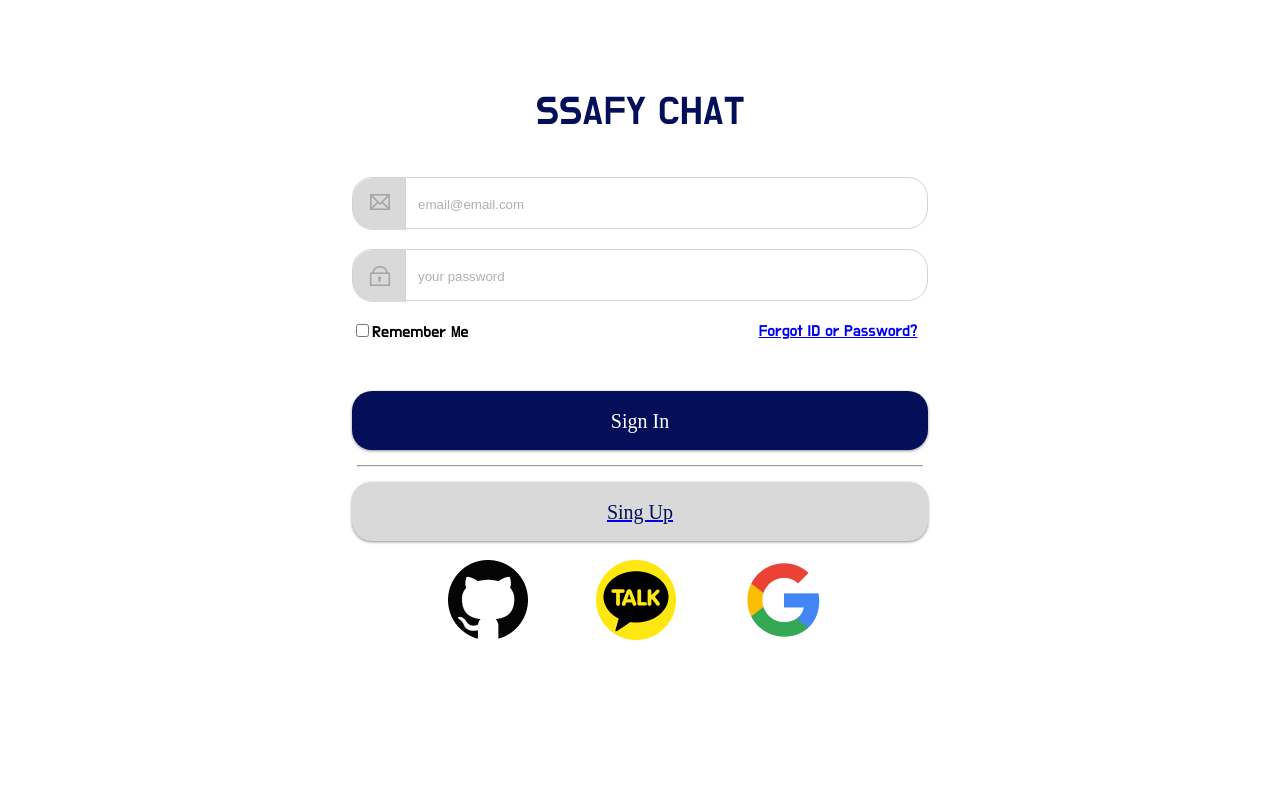
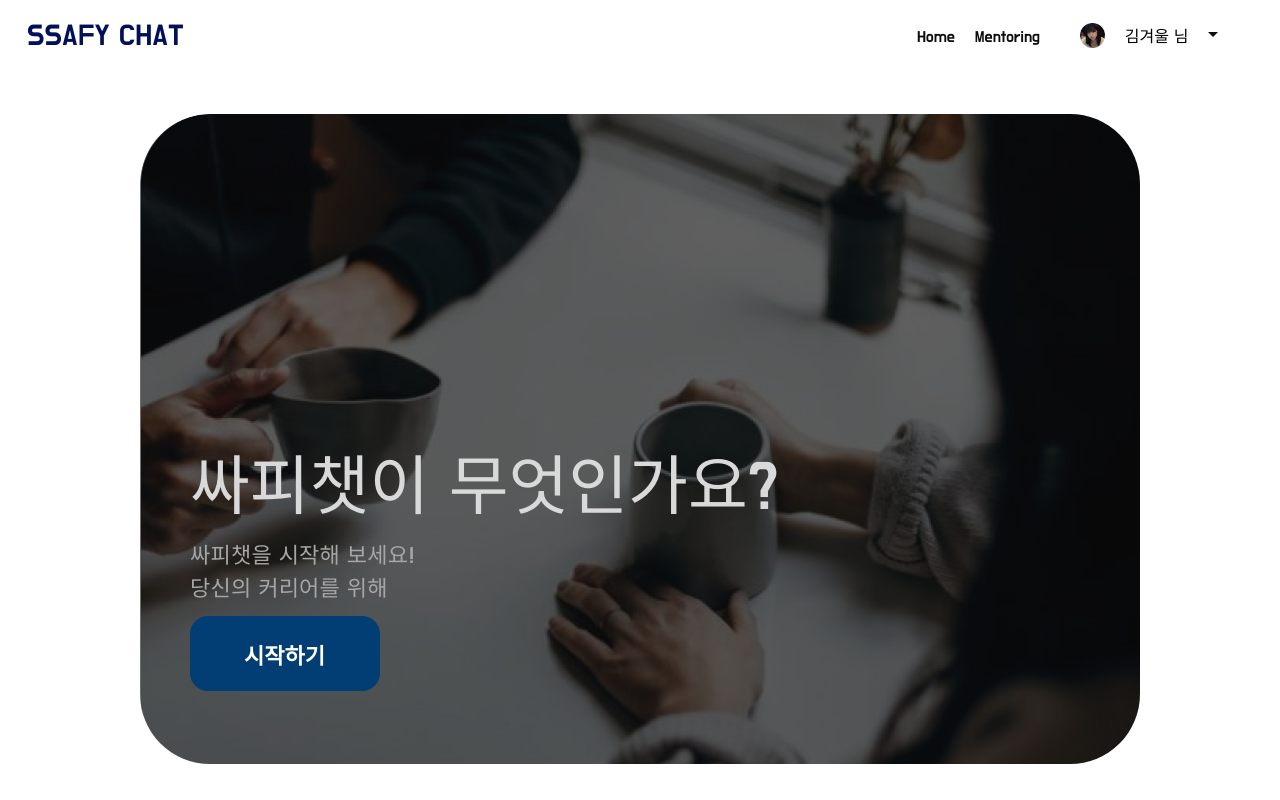
Before and after one commit to mg-glter/SSAFYCHAT, a React (Create React App) app in the folder front/: page / in a window 1280 px wide. Shown: the top 800 px of the page. Built offline with nearby package versions, Linux system fonts and the light colour scheme.

Commit message:
[Fix] App : 라우터 구조 설계

```diff
--- a/front/src/App.tsx
+++ b/front/src/App.tsx
@@ -1,21 +1,15 @@
 import {Route, Routes} from 'react-router-dom';
 import './App.css';
-import Join from './components/user/Join';
-import Login from './components/user/Login';
-import VideoConferenceContainer from './container/VideoConferenceContainer';
 import MainPage from './pages/MainPage';
-import MyPage from './pages/MyPage';
-import ReservationContainer from './container/ReservationContainer';
 import BannerPage from './pages/BannerPage';
+import UserPage from './pages/UserPage';
 function App() {
   return (
     <div className="App">
       <Routes>
-        <Route path="/" element={<Login></Login>}></Route>
-        <Route path='/index' element={<MainPage></MainPage>}></Route>
-        <Route path='/join' element={<Join></Join>}></Route>
+        <Route path="/user/*" element={<UserPage></UserPage>}></Route>
+        <Route path='/*' element={<MainPage></MainPage>}></Route>
         <Route path='/banner/*' element={<BannerPage></BannerPage>}></Route>
-        <Route path='/meeting' element={<VideoConferenceContainer></VideoConferenceContainer>}></Route>
       </Routes>
 
       {/* <ReservationContainer></ReservationContainer> */}
--- a/front/src/components/user/Login.tsx
+++ b/front/src/components/user/Login.tsx
@@ -28,10 +28,11 @@ function Login(props: any){
                             <a className="find_pwd draggable" href="#!">Forgot ID or Password?</a>
                         </div>
                         {/* 로그인 버튼 */}
-                        <input className="submit_btn_upper draggable" type="submit" value="Sign In" />
+                        <Link to="/"><input className="submit_btn_upper draggable" type="submit" value="Sign In" /></Link>
+                        {/* <input className="submit_btn_upper draggable" type="submit" value="Sign In" /> */}
                         <hr className="hr_tag" />
                         {/* 회원가입 버튼 */}
-                        <Link to="/index"><button className="submit_btn_lower draggable" type="submit">Sing Up</button></Link>
+                        <Link to="/user/join"><button className="submit_btn_lower draggable" type="submit">Sing Up</button></Link>
                     </form>
                 </div>
             </div>
--- a/front/src/layout/Header.tsx
+++ b/front/src/layout/Header.tsx
@@ -5,7 +5,7 @@ function Header (){
         <div className="header">
             <div className="header_name">SSAFY CHAT</div>
             <nav className="navbar">
-              <span><a href="#!">Home</a></span>
+              <span><Link to="/">Home</Link></span>
               <span><Link to="/banner/apply">Mentoring</Link></span>
               <span>
                 <div className="dropdown">
@@ -19,9 +19,9 @@ function Header (){
                     </span>
                   </span>
                   <div className="dropdown_content">
-                    <a href="#!">로그아웃</a>
+                    <Link to="/user/login">로그아웃</Link>
                     <Link to="/banner/mypage">마이페이지</Link>
-                    <a href="#!">롤링페이퍼</a>
+                    <Link to="/banner/roll">롤링페이퍼</Link>
                   </div>
                 </div>
               </span>
--- a/front/src/pages/BannerPage.tsx
+++ b/front/src/pages/BannerPage.tsx
@@ -5,6 +5,7 @@ import Header from "../layout/Header"
 import { Route,Routes } from "react-router"
 import MyPageContainer from "../container/MyPageContainer"
 import ReservationContainer from "../container/ReservationContainer"
+import RollingPaper from "../components/rollingpaper/rollingpaper"
 
 function BannerPage (){
     return(
@@ -15,6 +16,7 @@ function BannerPage (){
                 <Route path="/apply" element={<ApplyingContainer></ApplyingContainer>}></Route>
                 <Route path="/mypage" element={<MyPageContainer></MyPageContainer>}></Route>
                 <Route path="/mentoring" element={<ReservationContainer></ReservationContainer>}></Route>
+                <Route path="/roll" element={<RollingPaper></RollingPaper>}></Route>
             </Routes>
             <Footer></Footer>
         </div>
--- a/front/src/pages/MainPage.tsx
+++ b/front/src/pages/MainPage.tsx
@@ -1,12 +1,17 @@
 import Header from "../layout/Header"
 import Footer from "../layout/Footer"
 import MainContainer from "../container/MainContainer"
+import { Route,Routes } from "react-router"
+import VideoConferenceContainer from "../container/VideoConferenceContainer"
 
 function MainPage (){
     return (
         <div>
             <Header></Header>
-            <MainContainer></MainContainer>
+                <Routes>
+                    <Route path="/" element={<MainContainer></MainContainer>}></Route>
+                    <Route path="/meeting" element={<VideoConferenceContainer></VideoConferenceContainer>}></Route>
+                </Routes>
             <Footer></Footer>
         </div>
     )
--- /dev/null
+++ b/front/src/pages/UserPage.tsx
@@ -0,0 +1,17 @@
+import Footer from "../layout/Footer"
+import Header from "../layout/Header"
+import { Route,Routes } from "react-router"
+import Login from "../components/user/Login"
+import Join from "../components/user/Join"
+function BannerPage (){
+    return(
+        <div>
+            <Routes>
+                <Route path="/login" element={<Login></Login>}></Route>
+                <Route path="/join" element={<Join></Join>}></Route>
+            </Routes>
+        </div>
+    )
+}
+
+export default BannerPage
```
Also changed, not shown: front/src/pages/ApplyingPage.tsx (deleted, +0 -17 lines), front/src/pages/MyPage.tsx (deleted, +0 -16 lines).
